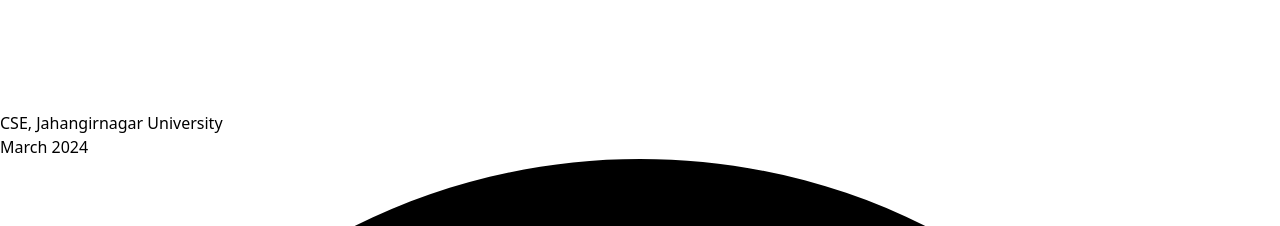
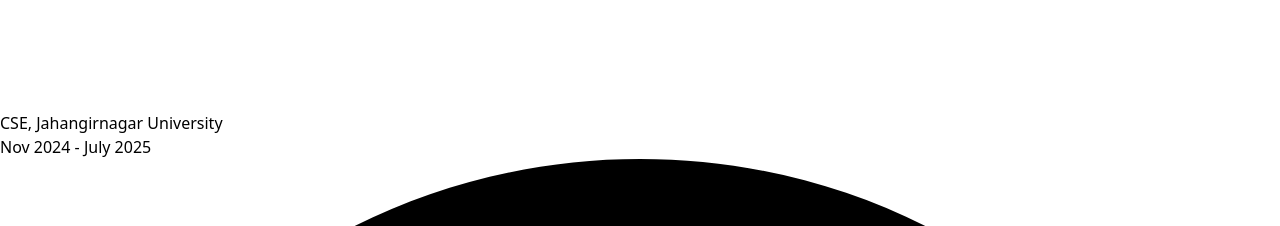
Before and after one commit to RubayedMunna/Portfolio, a React (Vite) app: page /projects in a window 1280 px wide. Shown: the part 3840-4066 px from the top of the page. Built offline with nearby package versions, Linux system fonts and the light colour scheme.

Commit message:
Project Durations updated

```diff
--- a/src/components/Projects/Projects.jsx
+++ b/src/components/Projects/Projects.jsx
@@ -12,7 +12,7 @@ function Projects() {
             ],
             keySkills: ['React.js', 'Node.js', 'MySQL', 'Scrum', 'Mocha', 'CI/CD'],
             institutionName: 'CSE, Jahangirnagar University',
-            projectDate: 'March 2024',
+            projectDate: 'Nov 2024 - July 2025',
             githubUrl: 'https://github.com/JUCSE49-Mavericks/Smart-Class-Routine-Management-System.git',
             websiteUrl: '#'
         },
@@ -25,7 +25,7 @@ function Projects() {
             ],
             keySkills: ['React.js', 'Django', 'Data Analysis', 'Web Development'],
             institutionName: 'CSE, Jahangirnagar University',
-            projectDate: 'October 2023',
+            projectDate: 'October 2023 - September 2024',
             githubUrl: 'https://github.com/OBESystem/obe-system',
             websiteUrl: '#'
         },
@@ -38,7 +38,7 @@ function Projects() {
             ],
             keySkills: ['Android Studio', 'Dart', 'Flutter', 'Firebase', 'Google Maps API', 'Git'],
             institutionName: 'CSE, Jahangirnagar University',
-            projectDate: 'June 2025',
+            projectDate: 'August 2024 - October 2024',
             githubUrl: 'https://github.com/RubayedMunna/svpa-frontend',
             websiteUrl: '#'
         },
@@ -52,7 +52,7 @@ function Projects() {
             ],
             keySkills: ['Arduino', 'ESP32', 'DHT22', 'MQ-135', 'Flame Sensor', 'ThingSpeak', 'React.js', 'Bootstrap', 'JavaScript', 'Git'],
             institutionName: 'CSE, Jahangirnagar University',
-            projectDate: 'Jan 2025 - June 2025',
+            projectDate: 'May 2025 - July 2025',
             githubUrl: 'https://github.com/RubayedMunna/IoT-Based-Smart-Warehouse',
             websiteUrl: '#'
         },
@@ -66,7 +66,7 @@ function Projects() {
             ],
             keySkills: ['Machine Learning', 'Image Classification', 'Scikit-learn', 'SVM', 'HOG', 'Python'],
             institutionName: 'CSE, Jahangirnagar University',
-            projectDate: 'July 2025',
+            projectDate: 'May 2025 - July 2025',
             githubUrl: 'https://github.com/RubayedMunna/ML-Based-Medicinal-Leaf-Classifier.git',
             websiteUrl: '#'
         },
@@ -79,7 +79,7 @@ function Projects() {
             ],
             keySkills: ['Python', 'NumPy', 'Keras', 'MNIST Dataset', 'Matplotlib', 'Jupyter Notebook'],
             institutionName: 'CSE, Jahangirnagar University',
-            projectDate: 'May 2025',
+            projectDate: 'January 2024',
             githubUrl: 'https://github.com/RubayedMunna/DigitRecognition_MNIST',
             websiteUrl: '#'
         },
@@ -188,8 +188,8 @@ function Projects() {
                             </ul>
                             {/* Key Skills Section */}
                             <p className="mt-3 inline-block font-bold bg-amber-100 text-amber-800 px-2 py-1 rounded shadow">
-    Key Skills:
-</p>
+                                Key Skills:
+                            </p>
 
                             <div className="flex flex-wrap mt-1 gap-2">
                                 {project.keySkills.map((skill, i) => (
```
